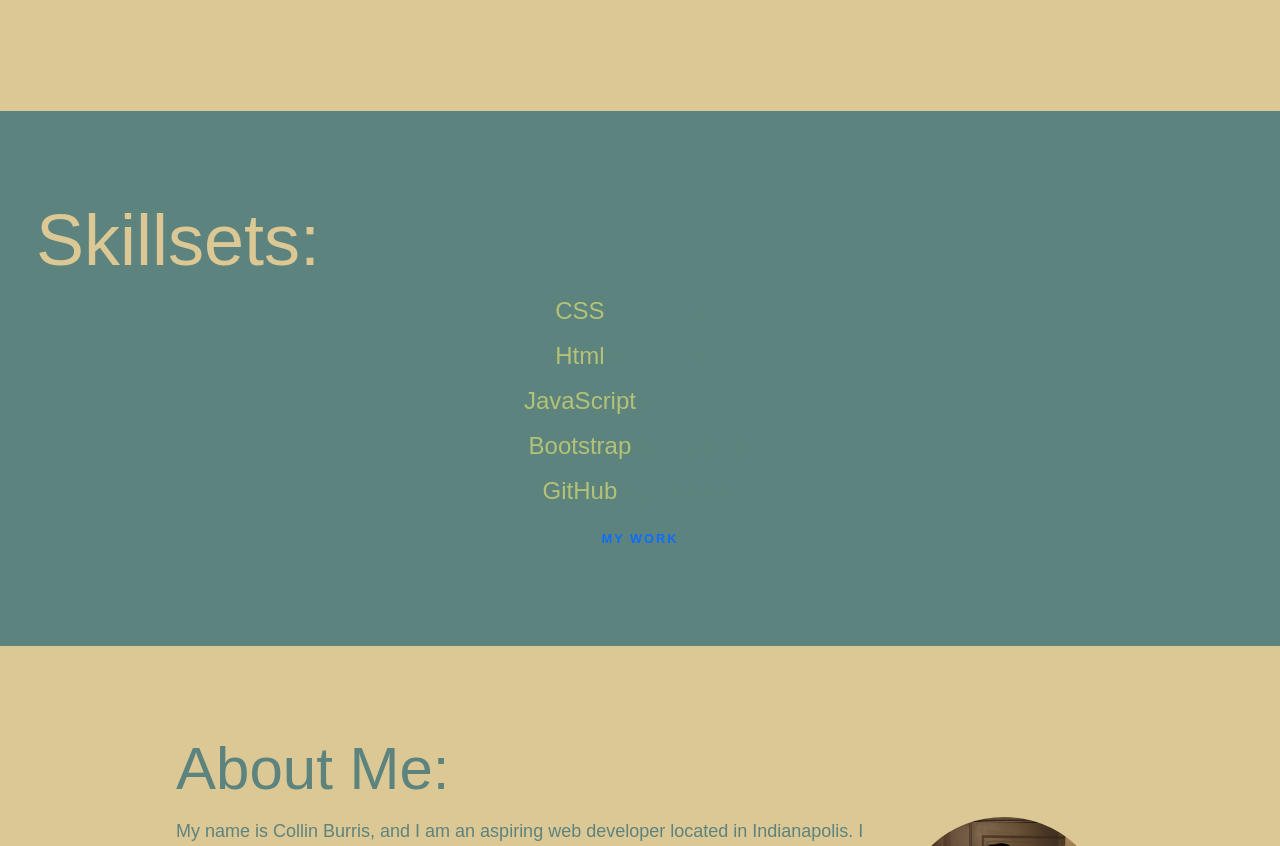
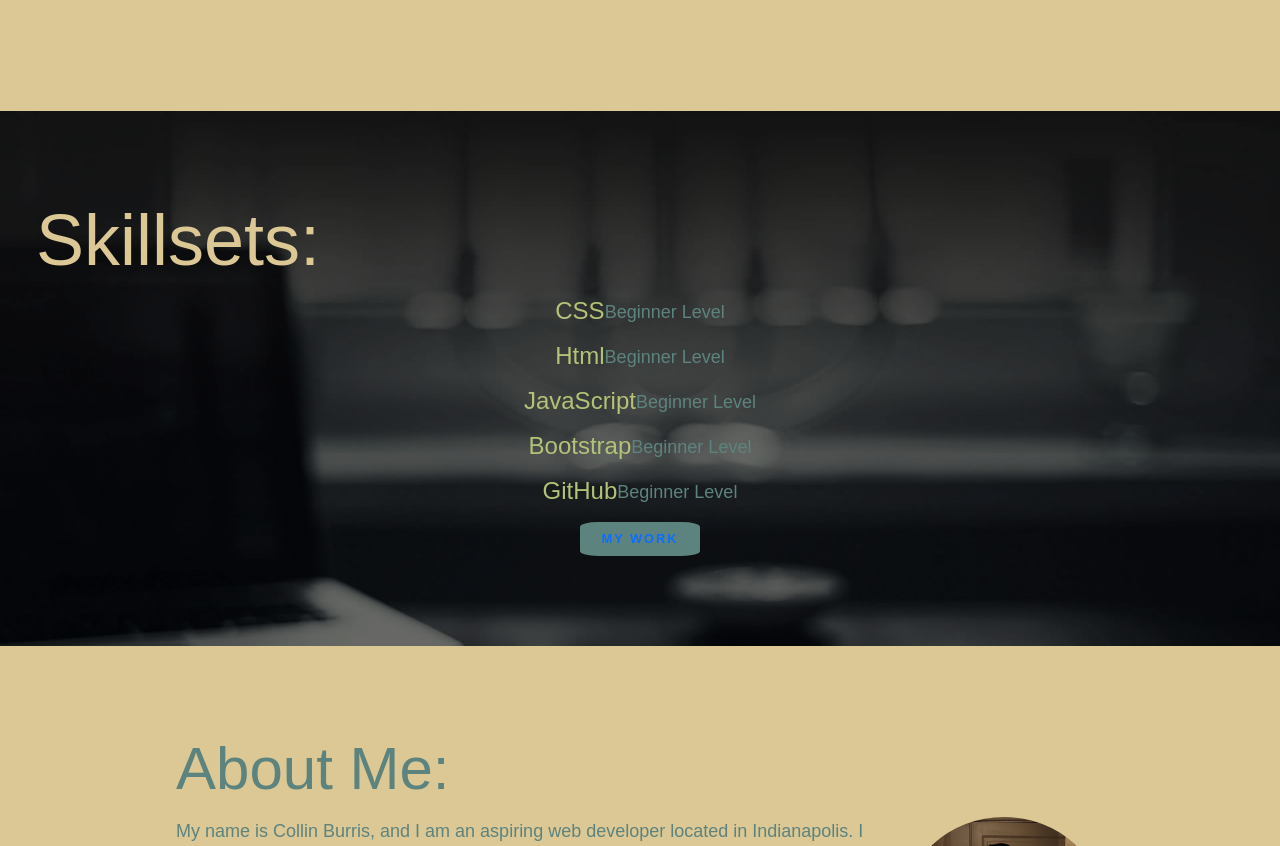
Before and after one commit to coburris/portfolio, a plain HTML site: page index.html in a window 1280 px wide. Shown: the part 574-1420 px from the top of the page. Drawn offline with nearby package versions, Linux system fonts and the light colour scheme.

Commit message:
fixed images

```diff
--- a/style.css
+++ b/style.css
@@ -127,7 +127,7 @@ h3 { font-size: var(--fs-h3) }
 
 .my-services {
     background-color: var(--clr-dark);
-    background-image: url(/JavaScript-Library/projects/portfolio/portfolioAssets/Website-Design-Background-1.jpg);
+    background-image: url(./portfolioAssets/Website-Design-Background-1.jpg);
     background-size: cover;
     color: var(--clr-light);
 
```
